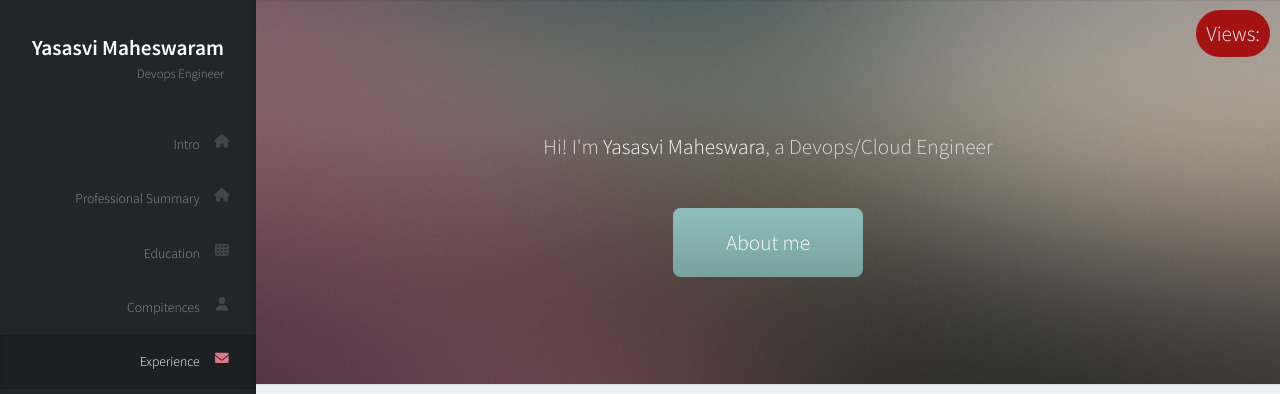
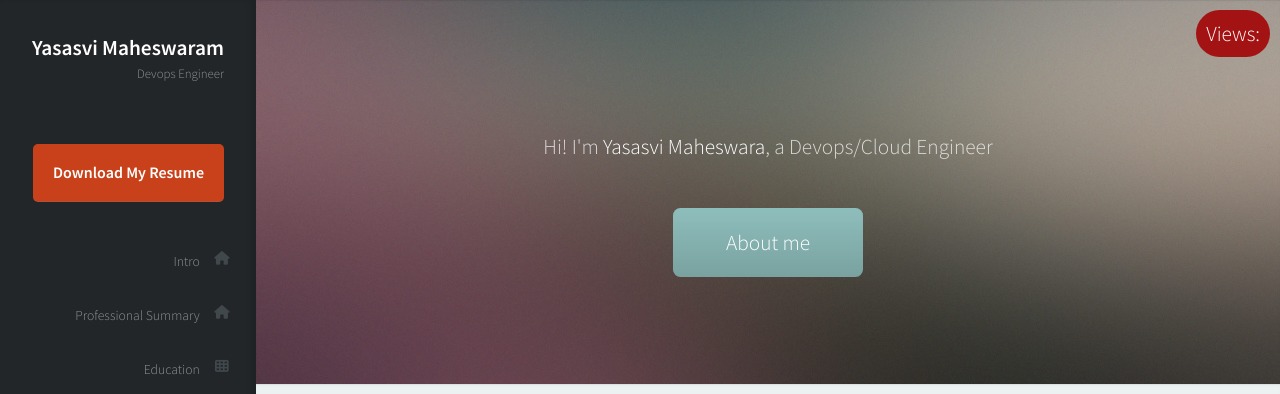
Before and after one commit to Itsmeyashh/AWS-cloudresume-challenge, a plain HTML site: page website/index.html in a window 1280 px wide. Shown: the top 394 px of the page. Drawn offline with Linux system fonts and the light colour scheme; no server answers.

Commit message:
new download button added

```diff
--- a/website/index.html
+++ b/website/index.html
@@ -16,6 +16,19 @@
 				padding: 5px 10px;
 				border-radius: 100px;
 			}
+
+		 #download-resume {
+				display: inline-block;
+				background-color: #c9411b;
+				color: white;
+				padding: 10px 20px;
+				border-radius: 5px;
+				text-decoration: none;
+				font-size: 16px;
+				margin-top: 20px;
+				font-weight: bold;
+			}
+
 		</style>
 	</head>
 	<body class="is-preload">
@@ -32,6 +45,11 @@
 
 							            <h1 id="title">Yasasvi Maheswaram</h1>
 							<p>Devops Engineer</p>
+							<footer>
+								<a href="resume.pdf" id="download-resume" download="Yasasvi_Maheswaram_Resume.pdf">
+									Download My Resume
+								</a>
+							</footer>
 						</div>
 
 					<!-- Nav -->
```
Also changed, not shown: 1 other file.
